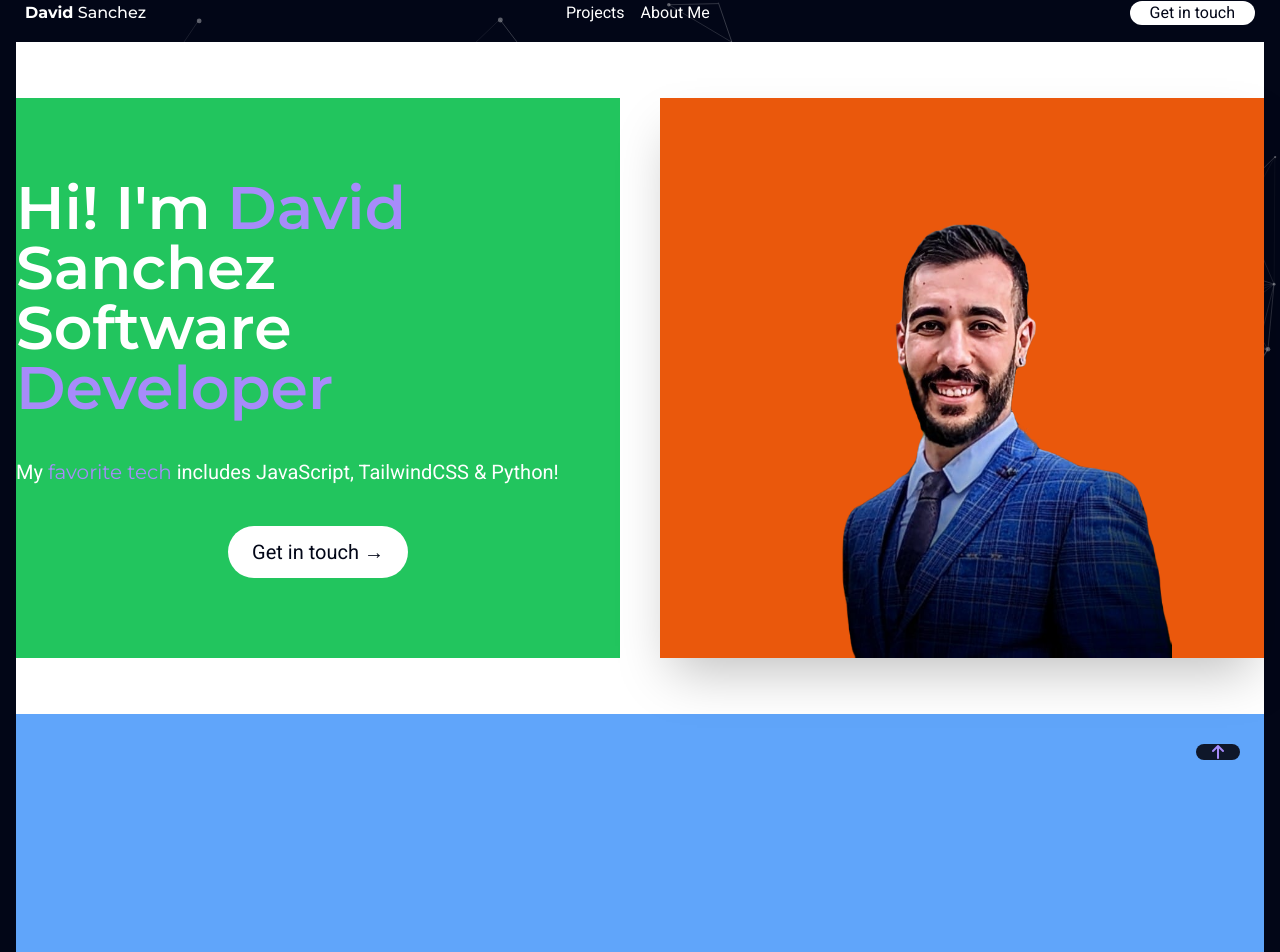
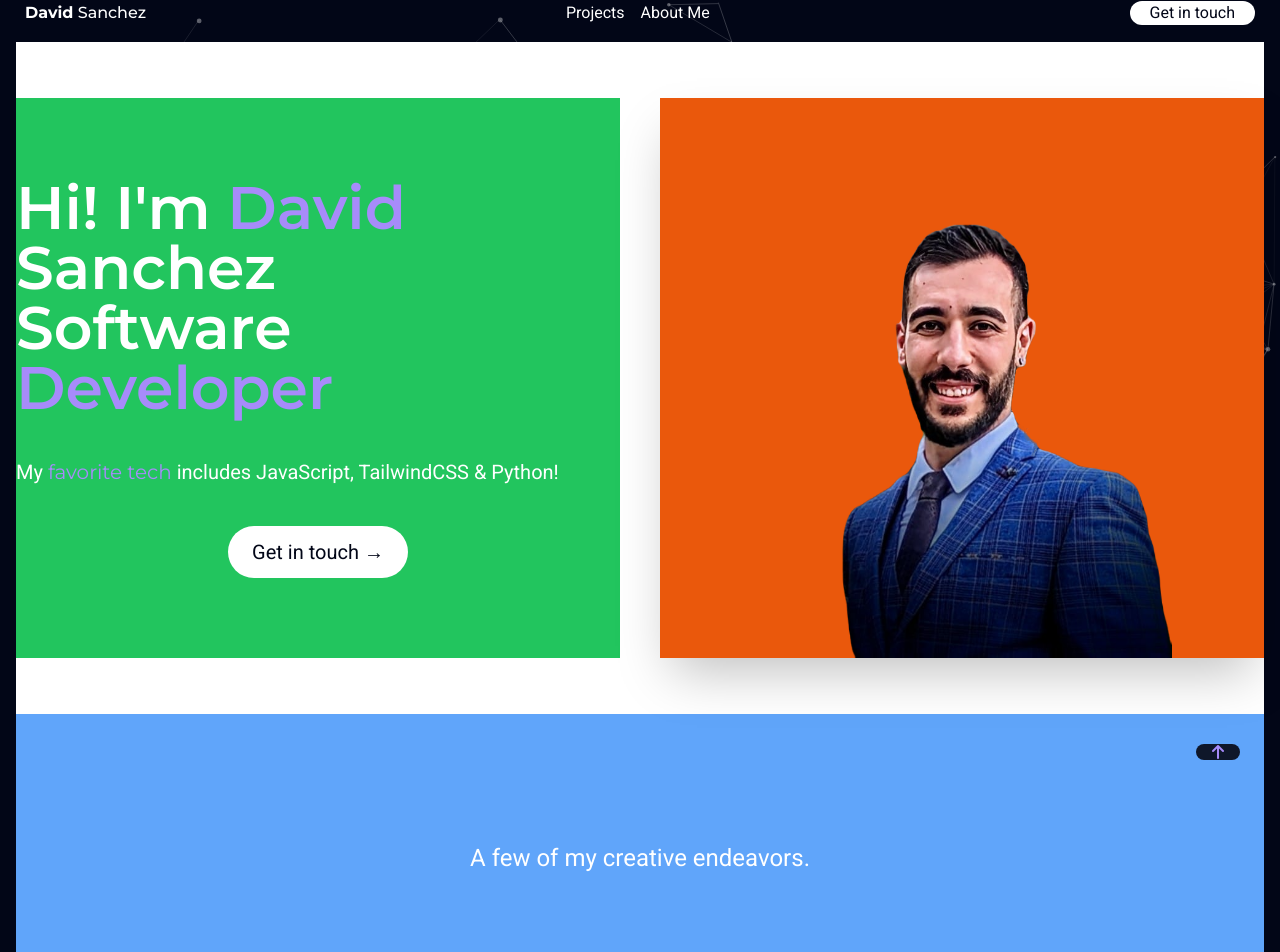
Before and after one commit to Davsan88/Davsan88.github.io, a SvelteKit app: page / in a window 1280 px wide. Shown: the top 952 px of the page. Built offline with nearby package versions, Linux system fonts and the light colour scheme.

Commit message:
Update Main.svelte

```diff
--- a/src/components/Main.svelte
+++ b/src/components/Main.svelte
@@ -33,8 +33,11 @@
 
     <section id="projects" class="bg-blue-400 py-20 lg:py-32 flex flex-col gap-24">
         <div class="bg-pink flex flex-col gap-2 text-center">
-            <h6 class="text-lg sm:text-xl md:text-2xl"></h6>
+            <h6 class="text-lg sm:text-xl md:text-2xl">
+                A few of my creative endeavors.
+            </h6>
 
+            <!-- Curious to <span class="" -->
         </div>
 
 
```
